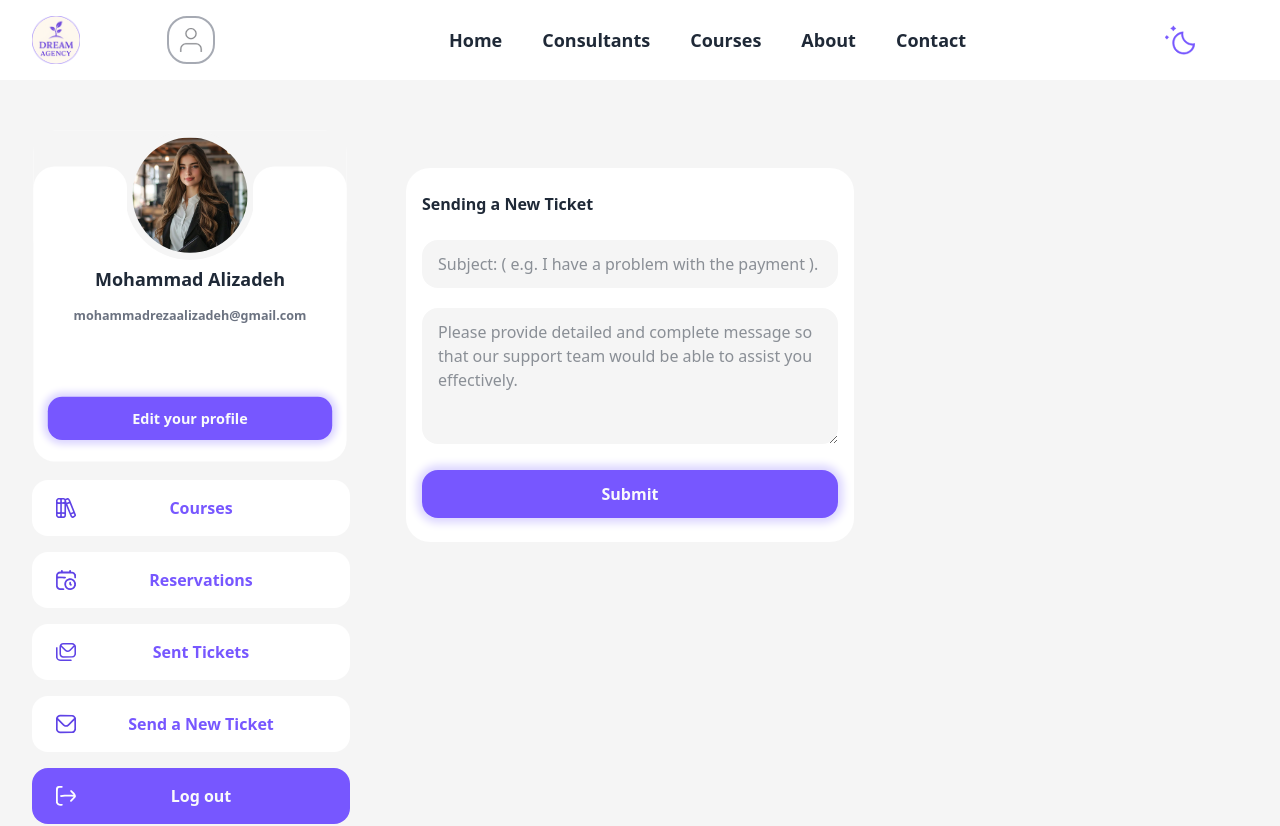
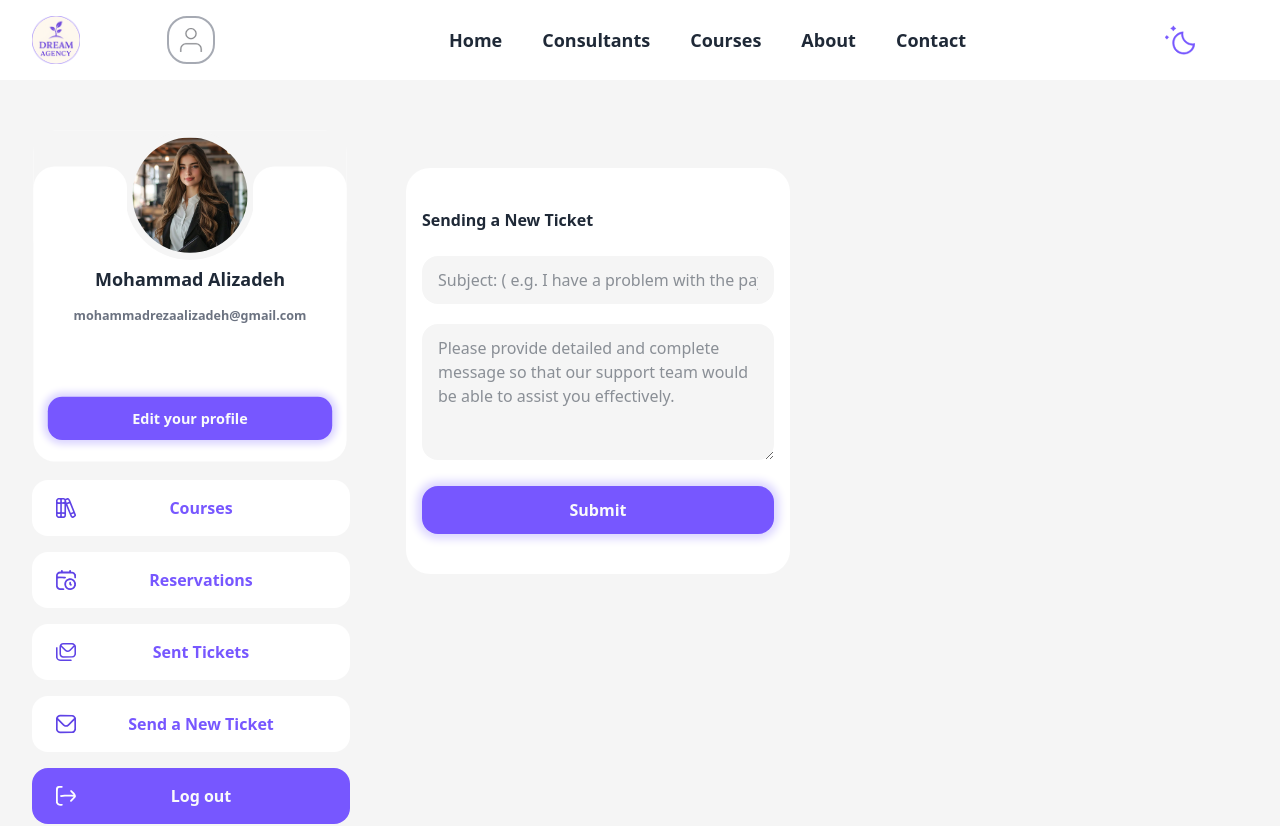
Before and after one commit to DreamAgencyhub/Front-end, a Next.js app: page /profile/support in a window 1280 px wide. Shown: the top 826 px of the page. Built offline with nearby package versions, Linux system fonts and the light colour scheme.

Commit message:
fix: fix the TicketSubmitForms UI bug

```diff
--- a/app/(public)/(user)/profile/support/TicketSubmitForm.tsx
+++ b/app/(public)/(user)/profile/support/TicketSubmitForm.tsx
@@ -16,7 +16,7 @@ export default function TicketSubmitForm() {
   return (
     <form
       onSubmit={handleSubmit(onSubmit)}
-      className="bg-secondary-default w-full  rounded-3xl px-4 py-6 flex flex-col gap-5 mx-auto md:max-w-md lg:mt-14 lg:mx-10 "
+      className="bg-secondary-default w-full  rounded-3xl px-4 py-10 flex flex-col gap-5 mx-auto md:max-w-sm lg:mt-14 lg:mx-10 "
     >
       <h3 className="font-semibold ">Sending a New Ticket</h3>
       <Input
```
